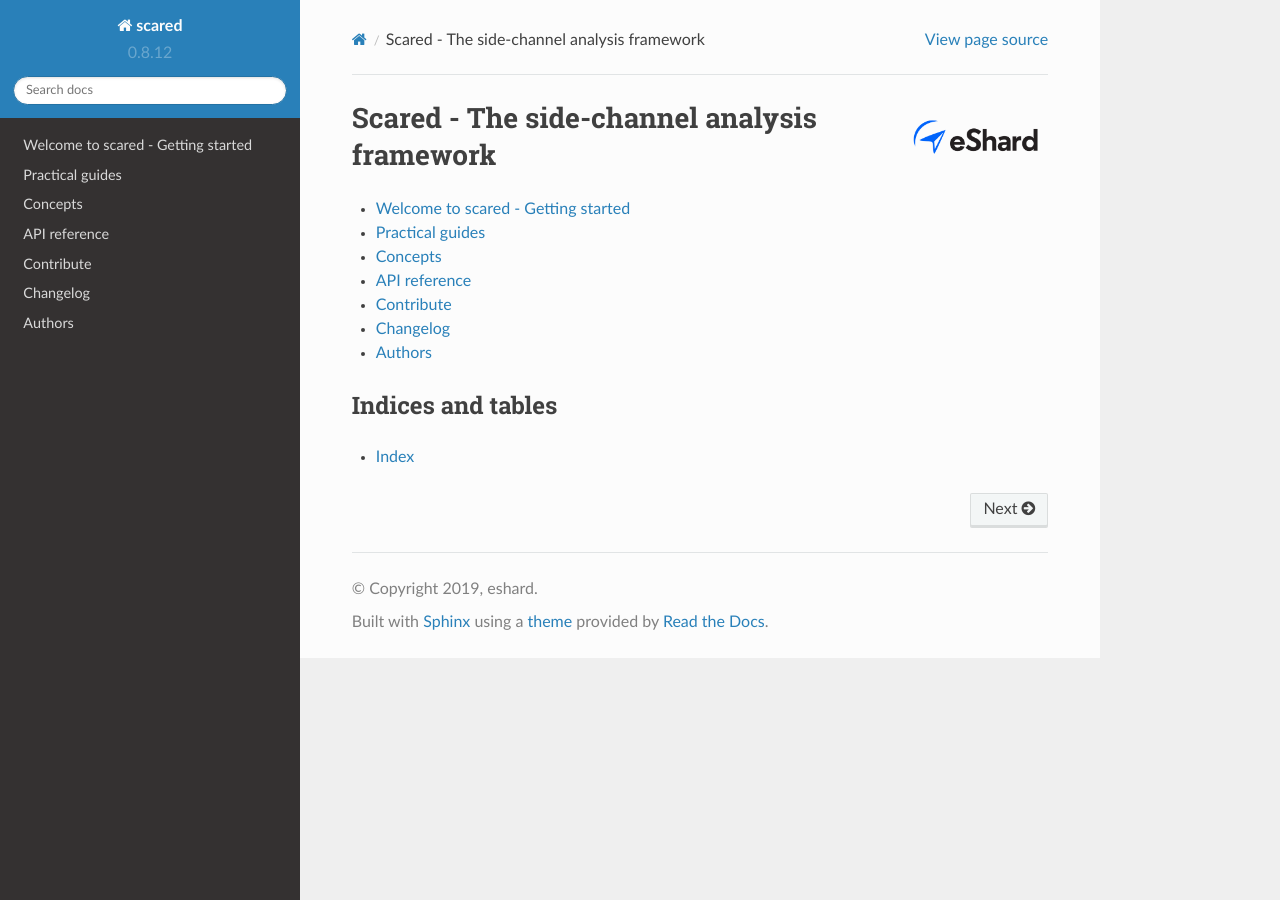
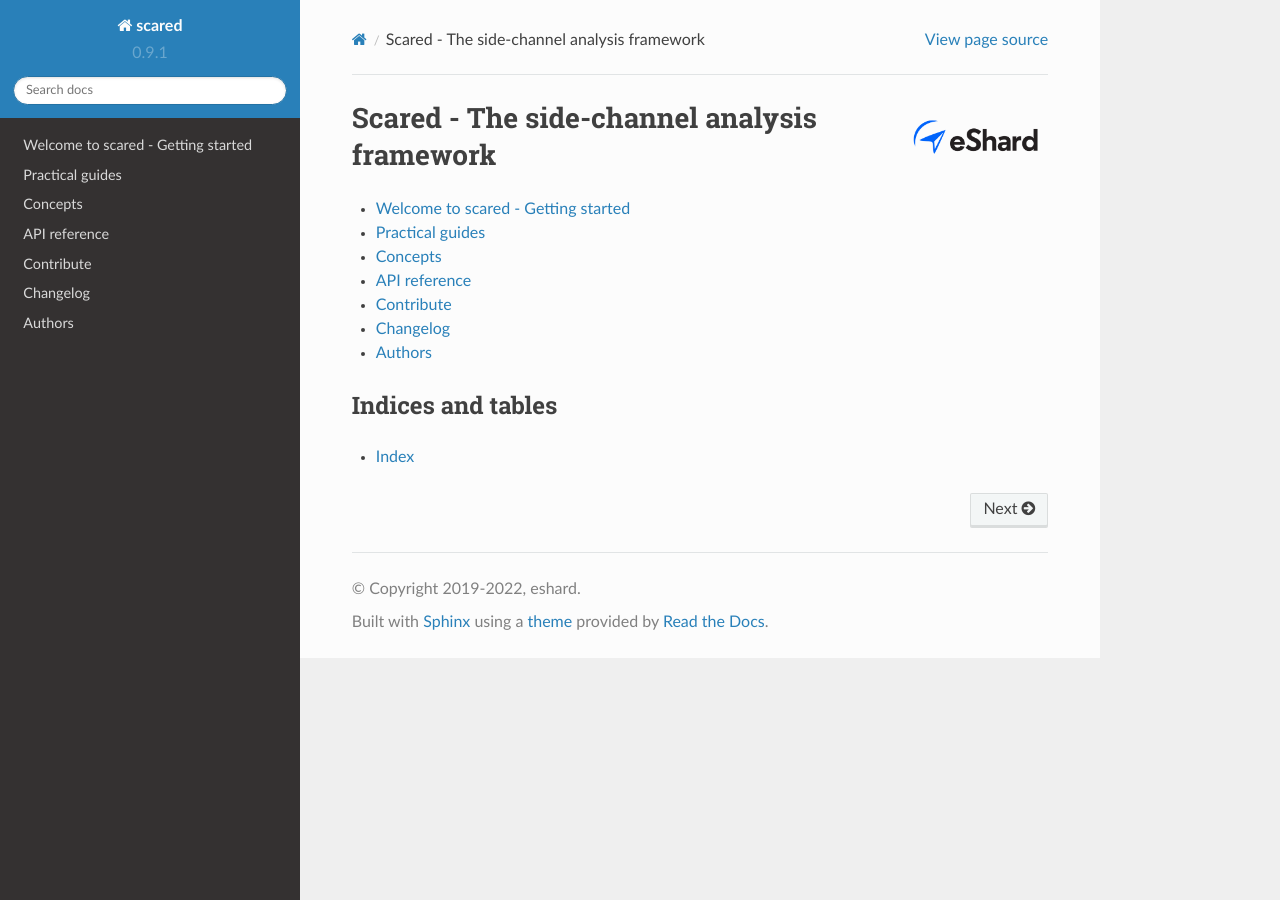
Before and after one commit to eshard/scared, a Sphinx documentation site: the page built from docs/source/index.rst, in a window 1280 px wide. Built offline with Sphinx 7.4.7 and the Read the Docs theme 2.0.0, drawn with Linux system fonts in a browser that asks for light colours; pages that are not in the unit, such as notebooks, are missing from menus.

Commit message:
[FIX] trouble with doc generation

```diff
--- a/docs/source/conf.py
+++ b/docs/source/conf.py
@@ -13,13 +13,13 @@
 # -- Project information -----------------------------------------------------
 
 project = 'scared'
-copyright = '2019, eshard'
+copyright = '2019-2022, eshard'
 author = 'eshard'
 
 # The short X.Y version
-version = '0.8.12'
+version = '0.9.1'
 # The full version, including alpha/beta/rc tags
-release = '0.8.12'
+release = '0.9.1'
 
 
 # -- General configuration ---------------------------------------------------
@@ -31,7 +31,7 @@
     'sphinx.ext.viewcode',
     'sphinx.ext.napoleon',
     'sphinx_autodoc_typehints',
-    'recommonmark',
+    'myst_parser',
 ]
 html_theme = "sphinx_rtd_theme"
 
@@ -51,9 +51,6 @@
 #
 source_suffix = ['.rst', '.md']
 
-source_parsers = {
-    '.md': 'recommonmark.parser.CommonMarkParser',
-}
 
 # The master toctree document.
 master_doc = 'index'
```
Also changed, not shown: .gitlab-ci.yml.
